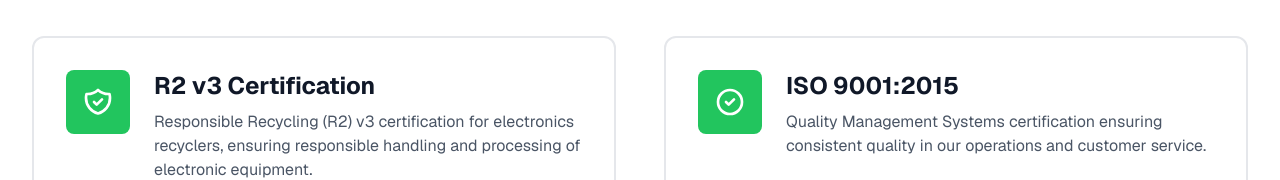
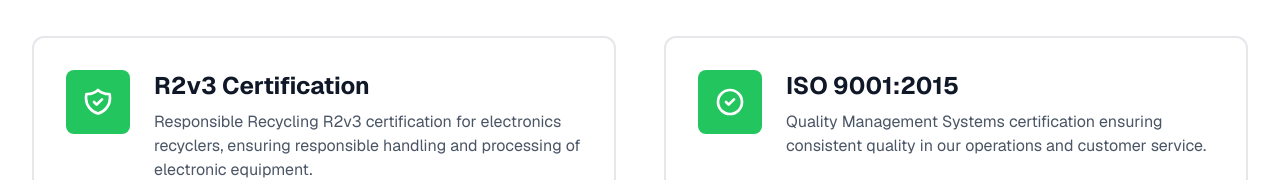
Before and after one commit to rezareimoo/crusa-web, a Next.js app: page /certificates in a window 1280 px wide. Shown: the part 753-933 px from the top of the page. Built offline with nearby package versions, Linux system fonts and the light colour scheme.

Commit message:
fixed typo

```diff
--- a/src/app/certificates/layout.tsx
+++ b/src/app/certificates/layout.tsx
@@ -1,18 +1,19 @@
 import type { Metadata } from "next";
 
 export const metadata: Metadata = {
-  title: "Certificates & Certifications | Computer Recyclers USA - R2 & ISO Certified",
+  title:
+    "Certificates & Certifications | Computer Recyclers USA - R2v3 & ISO Certified",
   description:
-    "View our certifications: R2 v3, ISO 9001, ISO 14001, and ISO 45001. Computer Recyclers USA is a fully certified electronics recycling and data destruction facility in Suwanee, Georgia.",
+    "View our certifications: R2v3, ISO 9001, ISO 14001, and ISO 45001. Computer Recyclers USA is a fully certified electronics recycling and data destruction facility in Suwanee, Georgia.",
   keywords:
-    "R2 certified, ISO 9001, ISO 14001, ISO 45001, certifications, computer recyclers USA certificates, R2 v3 certification, ISO certified recycler Georgia, certified electronics recycling facility",
+    "R2v3 certified, ISO 9001, ISO 14001, ISO 45001, certifications, computer recyclers USA certificates, R2v3 certification, ISO certified recycler Georgia, certified electronics recycling facility",
   alternates: {
     canonical: "https://crusallc.com/certificates",
   },
   openGraph: {
     title: "Certificates & Certifications | Computer Recyclers USA",
     description:
-      "View our R2 v3, ISO 9001, ISO 14001, and ISO 45001 certifications. Fully certified electronics recycling and data destruction facility in Georgia.",
+      "View our R2v3, ISO 9001, ISO 14001, and ISO 45001 certifications. Fully certified electronics recycling and data destruction facility in Georgia.",
     url: "https://crusallc.com/certificates",
     siteName: "Computer Recyclers USA",
     locale: "en_US",
@@ -30,7 +31,7 @@ export const metadata: Metadata = {
     card: "summary_large_image",
     title: "Certificates & Certifications | Computer Recyclers USA",
     description:
-      "R2 v3, ISO 9001, ISO 14001, and ISO 45001 certified electronics recycling facility in Georgia.",
+      "R2v3, ISO 9001, ISO 14001, and ISO 45001 certified electronics recycling facility in Georgia.",
     images: ["https://crusallc.com/logo.png"],
   },
   robots: {
--- a/src/app/certificates/page.tsx
+++ b/src/app/certificates/page.tsx
@@ -8,7 +8,9 @@ import StructuredData from "@/components/StructuredData";
 import { Analytics } from "@vercel/analytics/react";
 
 export default function Certificates() {
-  const [selectedCertificate, setSelectedCertificate] = useState<number | null>(null);
+  const [selectedCertificate, setSelectedCertificate] = useState<number | null>(
+    null
+  );
   const structuredData = {
     "@context": "https://schema.org",
     "@type": "WebPage",
@@ -16,7 +18,7 @@ export default function Certificates() {
     url: "https://crusallc.com/certificates",
     name: "Certificates & Certifications | Computer Recyclers USA",
     description:
-      "View certifications for Computer Recyclers USA including R2 v3, ISO 9001, ISO 14001, and ISO 45001.",
+      "View certifications for Computer Recyclers USA including R2v3, ISO 9001, ISO 14001, and ISO 45001.",
     breadcrumb: {
       "@type": "BreadcrumbList",
       itemListElement: [
@@ -42,7 +44,7 @@ export default function Certificates() {
         {
           "@type": "EducationalOccupationalCredential",
           credentialCategory: "certification",
-          name: "R2 v3 Certification",
+          name: "R2v3 Certification",
           description:
             "Responsible Recycling certification for electronics recyclers",
         },
@@ -93,10 +95,10 @@ export default function Certificates() {
 
   const certificates = [
     {
-      name: "R2 v3 Certification",
+      name: "R2v3 Certification",
       image: "/R2v3 Final Cert.png",
       description:
-        "Responsible Recycling (R2) v3 certification for electronics recyclers, ensuring responsible handling and processing of electronic equipment.",
+        "Responsible Recycling R2v3 certification for electronics recyclers, ensuring responsible handling and processing of electronic equipment.",
       icon: (
         <svg
           className="w-8 h-8 text-white"
@@ -251,7 +253,7 @@ export default function Certificates() {
               <div className="relative w-full max-w-[200px] aspect-square bg-white rounded-lg overflow-hidden">
                 <Image
                   src="/r2v3.jpg"
-                  alt="R2 v3 Certified"
+                  alt="R2v3 Certified"
                   fill
                   className="object-contain p-4"
                   sizes="(max-width: 768px) 200px, 200px"
@@ -290,7 +292,7 @@ export default function Certificates() {
           <div className="grid grid-cols-1 md:grid-cols-2 lg:grid-cols-4 gap-8">
             <div className="text-center">
               <div className="w-16 h-16 bg-primary-green rounded-full flex items-center justify-center mx-auto mb-4">
-                <span className="text-2xl font-bold text-white">R2</span>
+                <span className="text-2xl font-bold text-white">R2v3</span>
               </div>
               <h3 className="text-xl font-bold text-gray-900 mb-2">
                 Responsible Recycling
@@ -435,7 +437,10 @@ export default function Certificates() {
               <h2 className="text-2xl sm:text-3xl font-bold text-gray-900 mb-4 pr-12">
                 {certificates[selectedCertificate].name}
               </h2>
-              <div className="relative w-full bg-gray-50 rounded-lg overflow-hidden border border-gray-200" style={{ minHeight: "60vh" }}>
+              <div
+                className="relative w-full bg-gray-50 rounded-lg overflow-hidden border border-gray-200"
+                style={{ minHeight: "60vh" }}
+              >
                 <Image
                   src={certificates[selectedCertificate].image}
                   alt={`${certificates[selectedCertificate].name} certificate`}
```
